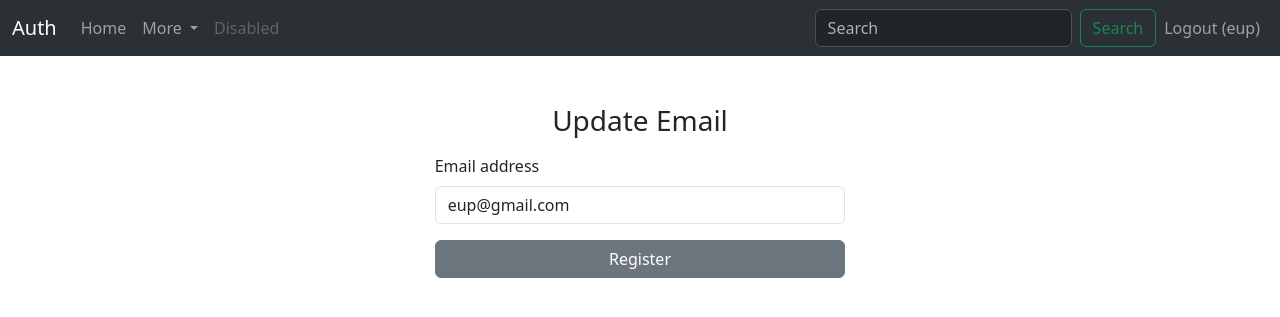
After one commit to EngrArsalanPervez/django_auth, a Django app: page /members/update-email/ in a window 1280 px wide. The commit adds this page. Shown: the top 317 px of the page. Run offline with Django 4.2, Linux system fonts and the light colour scheme; a user stored in the database is signed in.

Commit message:
Update Email

```diff
--- a/members/forms.py
+++ b/members/forms.py
@@ -1,4 +1,5 @@
 from django import forms
+from django.contrib.auth.models import User
 
 
 class CustomLoginForm(forms.Form):
@@ -44,3 +45,10 @@ class CustomRegisterForm(forms.Form):
 
         # Additional validation logic if needed
         return cleaned_data
+
+
+class CustomUpdateEmailForm(forms.Form):
+    email = forms.EmailField(widget=forms.EmailInput(attrs={
+        'placeholder': 'Enter Email',
+        'class': 'form-control',
+    }))
--- /dev/null
+++ b/members/templates/members/update_email.html
@@ -0,0 +1,44 @@
+{% extends 'base.html' %}
+
+{% block title %}Update Email{% endblock %}
+
+{% block content %}
+    <div class="container-flex mt-5">
+        <div class="row justify-content-center">
+            <div class="col-4">
+                <div class="mb-3 text-center">
+                    <h3>Update Email</h3>
+                </div>
+                <form method="POST">
+                    {% csrf_token %}
+                    <div class="mb-3">
+                        <label class="form-label">Email address</label>
+                        {{ form.email }}
+                    </div>
+
+                    {% if form.errors or form.non_field_errors %}
+                        <div class="mb-3 p-6 bg-red-100 rounded-xl">
+                            {% for field in form %}
+                                {{ field.errors }}
+                            {% endfor %}
+
+                            {{ form.non_field_errors }}
+                        </div>
+                    {% endif %}
+
+                    {% for message in messages %}
+                        <ul>
+                            <li{% if message.tags %} class="{{ message.tags }}"{% endif %}>
+                                {{ message }}
+                            </li>
+                        </ul>
+                    {% endfor %}
+
+                    <div class="mb-3 text-center">
+                        <button type="submit" class="btn btn-secondary w-100">Register</button>
+                    </div>
+                </form>
+            </div>
+        </div>
+    </div>
+{% endblock %}
--- a/members/urls.py
+++ b/members/urls.py
@@ -8,4 +8,5 @@ urlpatterns = [
     path('register/', views.custom_register, name='register'),
     path('login/', views.custom_login, name='login'),
     path('logout/', views.custom_logout, name='logout'),
+    path('update-email/', views.custom_update_email, name='update_email'),
 ]
--- a/members/views.py
+++ b/members/views.py
@@ -6,6 +6,7 @@ from django.shortcuts import render, redirect
 from members.forms import (
     CustomLoginForm,
     CustomRegisterForm,
+    CustomUpdateEmailForm,
 )
 
 
@@ -62,3 +63,21 @@ def custom_login(request):
 def custom_logout(request):
     logout(request)
     return redirect('core:homepage')
+
+
+def custom_update_email(request):
+    if request.method == 'POST':
+        form = CustomUpdateEmailForm(request.POST)
+        email = form['email']
+
+        if form.is_valid():
+            if User.objects.filter(email=email).exists():
+                form.add_error('email', 'This email is already registered.')
+                print("Already")
+
+            request.user.email = form.cleaned_data['email']
+            request.user.save()
+            return redirect('core:homepage')
+    else:
+        form = CustomUpdateEmailForm(initial={'email': request.user.email})
+    return render(request, 'members/update_email.html', {'form': form})
--- a/templates/navbar.html
+++ b/templates/navbar.html
@@ -15,10 +15,10 @@
                     <li class="nav-item dropdown">
                         <a class="nav-link dropdown-toggle" href="#" role="button" data-bs-toggle="dropdown"
                            aria-expanded="false">
-                            Dropdown
+                            More
                         </a>
                         <ul class="dropdown-menu">
-                            <li><a class="dropdown-item" href="#">Action</a></li>
+                            <li><a class="dropdown-item" href="{% url 'members:update_email' %}">Update Email</a></li>
                             <li><a class="dropdown-item" href="#">Another action</a></li>
                             <li>
                                 <hr class="dropdown-divider">
```
Also changed, not shown: db.sqlite3.
